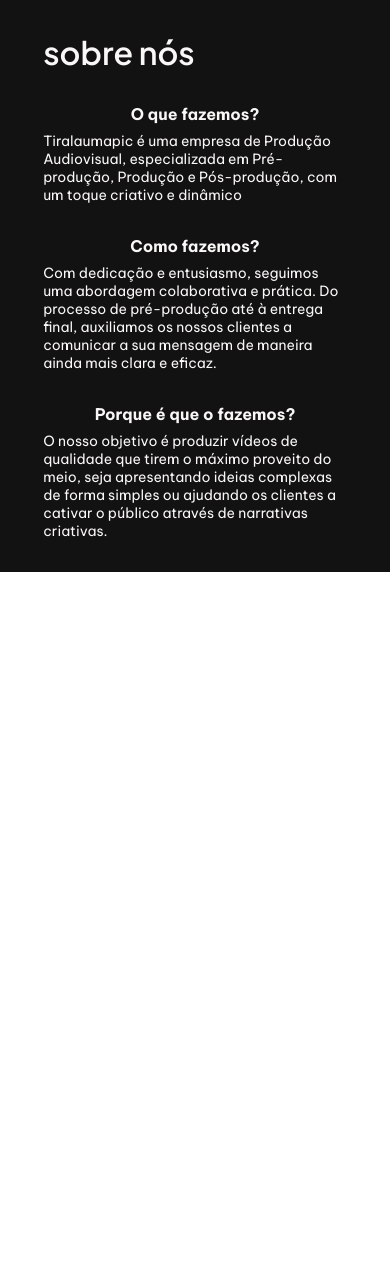
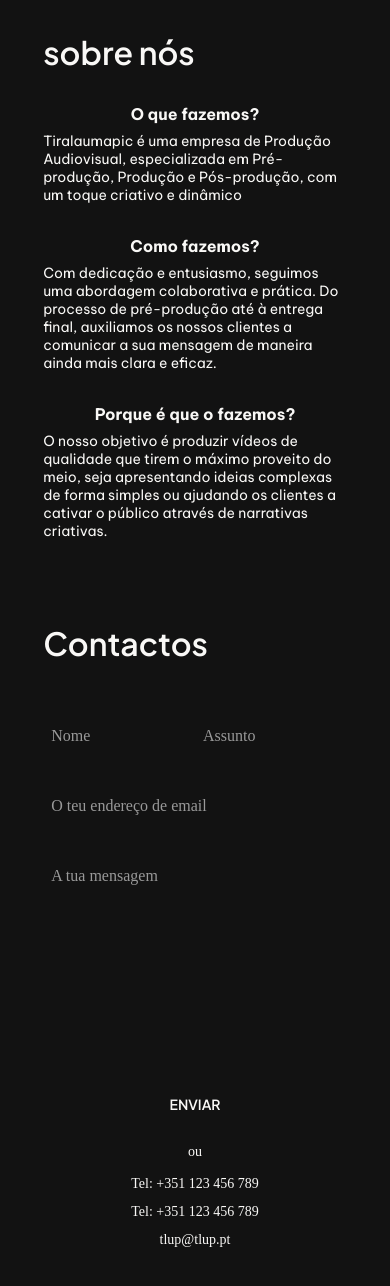
Before and after one commit to luqas31/tlup, a React (Vite) app in the folder tlup/: page / in a window 390 px wide. Shown: the top 1286 px of the page. Before the commit the page ends 844 px from the top, so only its background shows below. Built offline with nearby package versions, Linux system fonts and the light colour scheme.

Commit message:
mobile contact page done

```diff
--- a/tlup/src/pages/Home/index.jsx
+++ b/tlup/src/pages/Home/index.jsx
@@ -1,11 +1,13 @@
 import './index.css';
 import NavBar from '../../components/NavBar';
 import About from '../../sections/About';
+import Contact from '../../sections/Contact';
 
 function Home() {
 	return (
 		<div className='bg'>
-<About />
+			<About />
+			<Contact />
 		</div>
 	);
 }
--- a/tlup/src/sections/Contact/index.css
+++ b/tlup/src/sections/Contact/index.css
@@ -0,0 +1,136 @@
+.contact {
+	display: flex;
+	flex-direction: column;
+	justify-content: center;
+	align-items: center;
+	background-color: var(--app-bg);
+	color: var(--app-text);
+	width: 100vw;
+}
+
+.contact-container {
+	margin: 2.7rem;
+}
+
+.contact-container h1 {
+	font-family: 'PJS';
+	font-size: 2rem;
+	margin: 0.5rem 0;
+}
+
+.contact-container span {
+	font-family: 'Ogg BI';
+	font-style: italic;
+	font-weight: 400;
+}
+
+.contact-container p {
+	font-family: 'Plus Jakarta Sans Regular';
+	font-size: 0.875rem;
+	margin: 0.2rem 0;
+	text-align: justify;
+	line-height: 1.55rem;
+	padding-top: 1rem;
+}
+
+.contact-name-email {
+	display: flex;
+}
+
+.contact-subject {
+	display: flex;
+	flex-direction: column;
+	flex-direction: flex-end;
+}
+
+.contact-subject p {
+	align-self: flex-end;
+}
+
+.contact-subject input::placeholder {
+	text-align: end;
+}
+
+.input-container {
+	position: relative;
+	margin-bottom: 1.5rem;
+	margin-top: 1rem;
+}
+
+.input-container input,
+.input-container textarea {
+	width: 100%;
+	padding: 0.5rem;
+	font-size: 0.75rem;
+	outline: none;
+	background-color: transparent;
+	color: var(--app-text);
+	border: none;
+}
+
+.input-container textarea {
+	resize: none;
+	height: 200px;
+	font-family: 'Plus Jakarta Sans Regular';
+}
+
+.input-container.textarea-container {
+	margin-top: 2.5rem;
+}
+
+.input-container label {
+	position: absolute;
+	top: 0.5rem;
+	left: 0.5rem;
+	font-size: 1rem;
+	color: #999;
+	transition: all 0.2s ease;
+	pointer-events: none;
+	font-family: 'Plus Jakarta Sans Regular';
+}
+
+.input-container input:focus + label,
+.input-container input:not(:placeholder-shown) + label,
+.input-container textarea:focus + label,
+.input-container textarea:not(:placeholder-shown) + label {
+	top: -1rem;
+	left: 0.5rem;
+	font-size: 0.75rem;
+	color: #ffffff;
+}
+
+.contact-content {
+	margin-top: 2.5rem;
+}
+
+.contact-button {
+	display: flex;
+	justify-content: center;
+	align-items: center;
+	flex-direction: column;
+}
+
+.contact-button button {
+	padding: 0.5rem 1rem;
+	background-color: var(--app-bg);
+	color: var(--app-text);
+	border: 0px;
+	font-family: 'PJS';
+	font-size: 0.875rem;
+	cursor: pointer;
+}
+
+.contact-or-email {
+	display: flex;
+	justify-content: center;
+	align-items: center;
+	flex-direction: column;
+}
+
+.contact-alternatives p {
+	display: flex;
+	justify-content: center;
+	align-items: center;
+	flex-direction: column;
+    padding-top: 0rem;
+}
--- a/tlup/src/sections/Contact/index.jsx
+++ b/tlup/src/sections/Contact/index.jsx
@@ -0,0 +1,49 @@
+import './index.css';
+
+function Contact() {
+	return (
+		<div>
+			<section className='contact'>
+				<div className='contact-container'>
+					<h1>Contactos</h1>
+					<div className='contact-content'>
+						<div className='contact-name-email'>
+							<div className='input-container contact-name'>
+								<input type='text' placeholder=' ' />
+								<label>Nome</label>
+							</div>
+							<div className='input-container contact-subject'>
+								<input type='text' placeholder=' ' />
+								<label>Assunto</label>
+							</div>
+						</div>
+						<div className='input-container contact-email'>
+							<input type='email' placeholder=' ' />
+							<label>O teu endereço de email</label>
+						</div>
+						<div className='input-container textarea-container contact-message'>
+							<textarea placeholder=' '></textarea>
+							<label>A tua mensagem</label>
+						</div>
+					</div>
+					<div className='contact-button'>
+						<button className='button-55' role='button'>
+							ENVIAR
+						</button>
+					</div>
+					<div className='contact-or-email'>
+						<p>ou</p>
+					</div>
+					<div className='contact-alternatives'>
+						<p>Tel: +351 123 456 789</p>
+						<p>Tel: +351 123 456 789</p>
+						<p>tlup@tlup.pt</p>
+					</div>
+				</div>
+			</section>
+
+		</div>
+	);
+}
+
+export default Contact;
```
Also changed, not shown: tlup/src/sections/About/index.css (line endings or trailing spaces).
